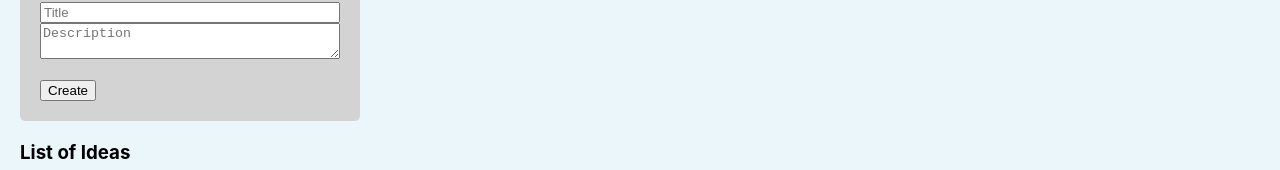
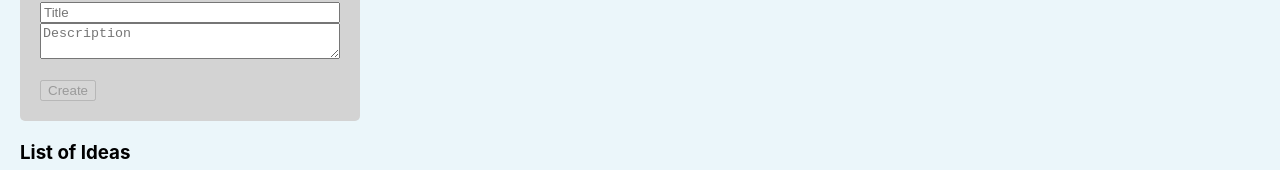
Before and after one commit to kammanz/idea-creator, a React (Create React App) app: page / in a window 1280 px wide. Shown: the part 120-290 px from the top of the page. Built offline with nearby package versions, Linux system fonts and the light colour scheme.

Commit message:
create-button-activates-on-both-fields

```diff
--- a/src/components/Card.js
+++ b/src/components/Card.js
@@ -3,22 +3,22 @@ import styles from './Card.module.css';
 
 const Card = ({
   typeOfCard,
-  idea,
-  handleListSubmit,
+  title,
+  description,
   handleTileChange,
   handleTileSubmit,
+  handleListChange,
+  handleListSubmit,
   isUpdatedDisabled,
-  title,
-  description,
   theRef,
-  handleListChange,
+  idea,
 }) => {
   return (
     <div key={typeOfCard === 'list' ? idea.id : null}>
       <form
         onSubmit={
           typeOfCard === 'list'
-            ? (e) => handleListSubmit(e, idea.id, console.log('sub ran'))
+            ? (e) => handleListSubmit(e, idea.id)
             : handleTileSubmit
         }
         className={styles.tile}>
@@ -49,7 +49,11 @@ const Card = ({
               Update
             </button>
           ) : (
-            <button type="submit">Create</button>
+            <button
+              type="submit"
+              disabled={title && description ? false : true}>
+              Create
+            </button>
           )}
           {typeOfCard === 'list' ? (
             <button name="delete" type="submit">
--- a/src/components/IdeaList.js
+++ b/src/components/IdeaList.js
@@ -10,6 +10,7 @@ const IdeaList = () => {
   const [description, setDescription] = useState('');
   const [selectValue, setSelectValue] = useState('');
   const [isUpdatedDisabled, setIsUpdatedDisabled] = useState(true);
+  const [isCreateDisabled, setIsCreateDisabled] = useState(true);
 
   const ref = createRef();
 
@@ -22,6 +23,8 @@ const IdeaList = () => {
     } else {
       setDescription(e.target.value);
     }
+
+    setIsCreateDisabled(false);
   };
 
   const handleTileSubmit = (e) => {
@@ -182,12 +185,12 @@ const IdeaList = () => {
               <div key={idea.id}>
                 <Card
                   typeOfCard="list"
-                  idea={idea}
+                  title={title}
+                  description={description}
                   handleListChange={handleListChange}
                   handleListSubmit={handleListSubmit}
                   isUpdatedDisabled={isUpdatedDisabled}
-                  title={title}
-                  description={description}
+                  idea={idea}
                 />
               </div>
             );
```
